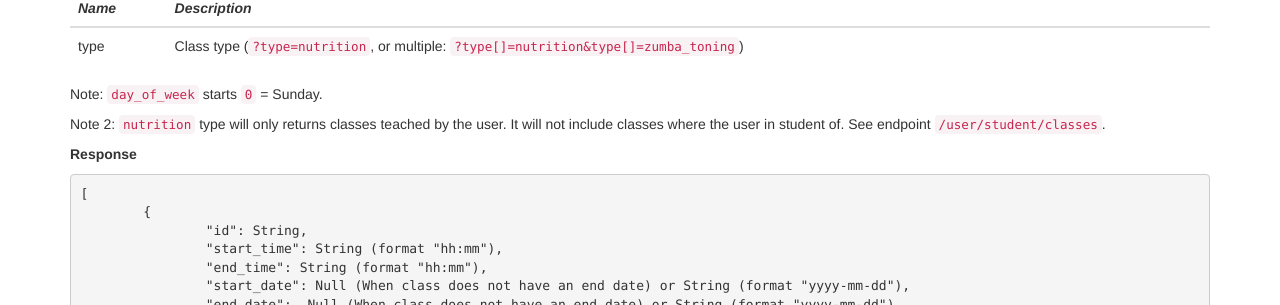
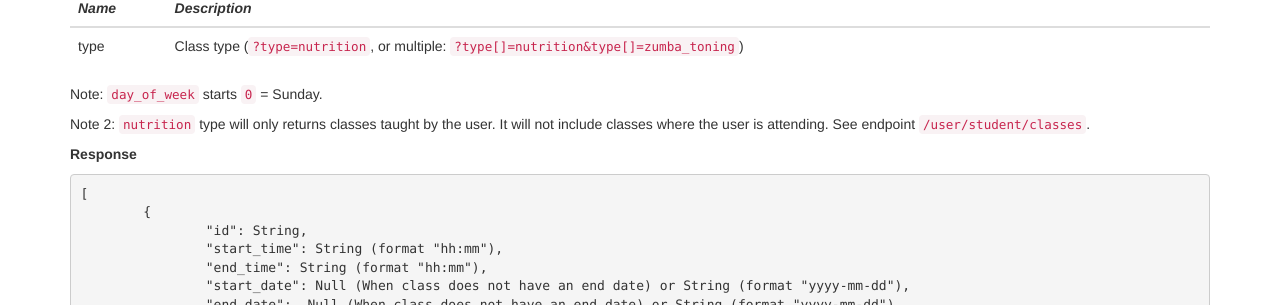
Before and after one commit to zumba/zumba.github.com, a Jekyll site: the page built from docs/api/resources/user.md, in a window 1280 px wide and 900 px high, scrolled down 1511 px. Shown: the part 144-449 px from the top of the window. Built offline with Jekyll 4.4.1, drawn with Linux system fonts in a browser that asks for light colours; nearby versions of some CDN libraries; comment, search, counter and statistics services are not loaded.

Commit message:
Fixed grammar

```diff
--- a/docs/api/resources/user.md
+++ b/docs/api/resources/user.md
@@ -104,8 +104,8 @@ type | Class type (`?type=nutrition`, or multiple: `?type[]=nutrition&type[]=zum
 
 Note: `day_of_week` starts `0` = Sunday.
 
-Note 2: `nutrition` type will only returns classes teached by the user. It will not include
-classes where the user in student of. See endpoint `/user/student/classes`.
+Note 2: `nutrition` type will only returns classes taught by the user. It will not include
+classes where the user is attending. See endpoint `/user/student/classes`.
 
 **Response**
 
```
